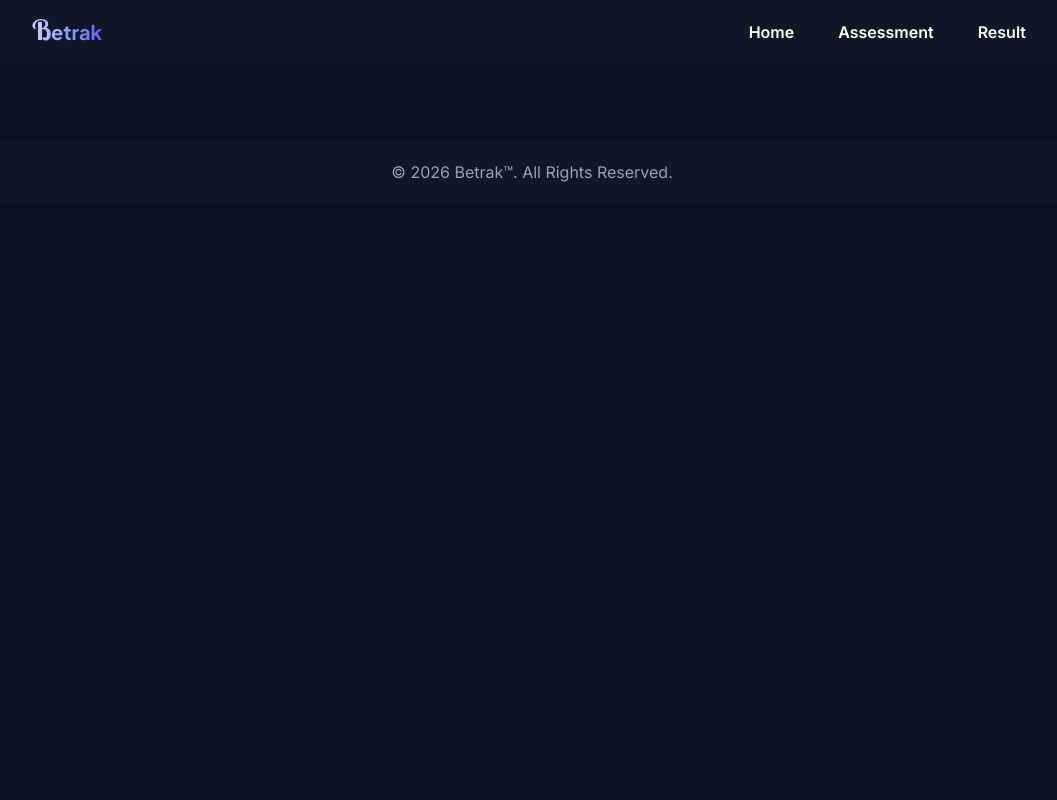
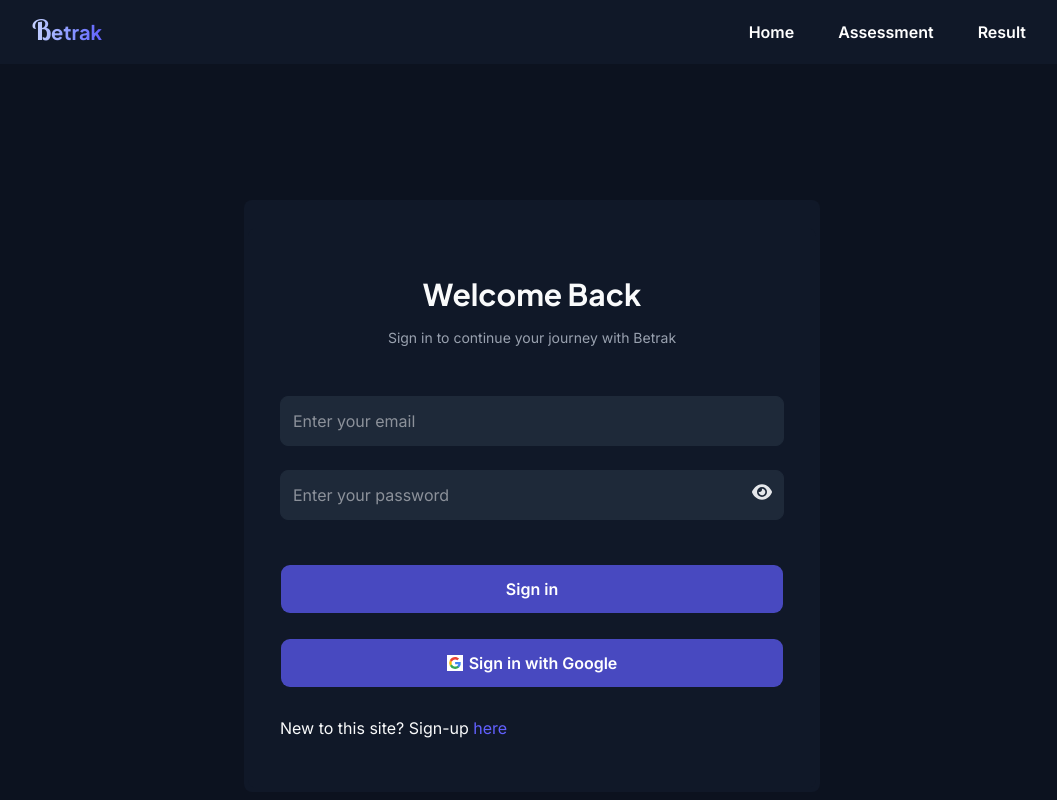
Before and after one commit to tahmid-khan-hub/Betrak, a Next.js app in the folder betrak-frontend/: page /sign-in in a window 1280 px wide. Shown: the top 800 px of the page, without its empty margins (108-1165 px from the left). Built offline with nearby package versions, Linux system fonts and the light colour scheme.

Commit message:
Add SignInFormFields component, structure the SignInPageClientSide

```diff
--- /dev/null
+++ b/betrak-frontend/src/app/sign-in/components/SignInFormFields.tsx
@@ -0,0 +1,46 @@
+import { Button } from "@/components/ui/button";
+import { useState } from "react";
+import { FaEye, FaEyeSlash } from "react-icons/fa6";
+
+interface SignInFormProps { callbackUrl: string; }
+
+const SignInFormFields = ({ callbackUrl }: SignInFormProps) => {
+  const [showPassword, setShowPassword] = useState(false);
+  return (
+    <div>
+      <form className="space-y-4 text-gray-50">
+        <input
+          type="email"
+          name="email"
+          placeholder="Enter your email"
+          className="w-full p-3 mb-6 bg-gray-800 border border-gray-800 hover:border-indigo-500 rounded-md focus:outline-none focus:ring-2 focus:ring-indigo-500 focus:border-transparent"
+          required
+        />
+        <div className="relative">
+          <input
+            type={showPassword ? "text" : "password"}
+            name="password"
+            placeholder="Enter your password"
+            className="w-full p-3 mb-2 bg-gray-800 border border-gray-800 hover:border-indigo-500 rounded-md pr-10 focus:outline-none focus:ring-2 focus:ring-indigo-500 focus:border-transparent"
+            required
+          />
+          <span
+            className="absolute text-xl right-3 top-5.5 -translate-y-1/2 cursor-pointer text-gray-200"
+            onClick={() => setShowPassword(!showPassword)}
+          >
+            {showPassword ? <FaEyeSlash /> : <FaEye />}
+          </span>
+        </div>
+
+        <Button
+          type="submit"
+          className="bg-indigo-500/70 text-white hover:bg-indigo-600/70 py-6 btn-outline rounded-lg font-semibold text-[16px] w-full mt-5"
+        >
+          Sign in
+        </Button>
+      </form>
+    </div>
+  );
+};
+
+export default SignInFormFields;
--- a/betrak-frontend/src/app/sign-in/components/SignInPageClientSide.tsx
+++ b/betrak-frontend/src/app/sign-in/components/SignInPageClientSide.tsx
@@ -1,10 +1,70 @@
-"use client"
+"use client";
+import { useSearchParams } from "next/navigation";
+import { motion } from "framer-motion";
+import { Button } from "@/components/ui/button";
+import { signIn } from "next-auth/react";
+import Link from "next/link";
+import SignInFormFields from "./SignInFormFields";
+
 const SignInPageClientSide = () => {
-    return (
-        <div>
+  const searchParams = useSearchParams();
+  const callbackUrl = searchParams.get("callbackUrl") || "/";
+  return (
+    <div className="w-full min-h-screen flex items-center justify-center px-2 overflow-x-hidden bg-[#0c121f]">
+      <motion.div
+        initial={{ opacity: 0, x: 30 }}
+        animate={{ opacity: 1, x: 0 }}
+        transition={{ duration: 0.6 }}
+        className="bg-gray-900 w-full max-w-xl p-1 rounded-md mt-16"
+      >
+        <div className="bg-gray-900 w-full max-w-xl p-8 space-y-6 rounded-md mt-6">
+          {/* Title */}
+          <h2 className="jakartaSans text-3xl font-bold text-center pt-4 text-gray-50">
+            Welcome Back
+          </h2>
+          <p className="text-center text-sm text-gray-400 -mt-2 mb-12">
+            Sign in to continue your journey with Betrak
+          </p>
 
+          {/* Form */}
+          <SignInFormFields callbackUrl={callbackUrl} />
+
+          {/* Google Login */}
+          <Button
+            onClick={() => signIn("google", { callbackUrl })}
+            type="button"
+            className=" bg-indigo-500/70 text-white hover:bg-indigo-600/70 py-6 btn-outline rounded-lg font-semibold text-[16px] w-full"
+          >
+            <svg aria-label="Google logo"
+              width="20" height="20"
+              xmlns="http://www.w3.org/2000/svg"
+              viewBox="0 0 512 512"
+            >
+              <g>{" "}
+                <path d="m0 0H512V512H0" fill="#fff"></path>
+                <path fill="#34a853" d="M153 292c30 82 118 95 171 60h62v48A192 192 0 0190 341"
+                ></path>
+                <path fill="#4285f4" d="m386 400a140 175 0 0053-179H260v74h102q-7 37-38 57"
+                ></path>
+                <path fill="#fbbc02" d="m90 341a208 200 0 010-171l63 49q-12 37 0 73"
+                ></path>
+                <path fill="#ea4335" d="m153 219c22-69 116-109 179-50l55-54c-78-75-230-72-297 55"
+                ></path>{" "} </g>
+            </svg>
+            Sign in with Google
+          </Button>
+
+          {/* link of sign in page */}
+          <p className="mb-4 mt-1 text-gray-50">
+            New to this site? Sign-up{" "}
+            <Link className="text-indigo-500 hover:underline" href={"/sign-up"}>
+              here
+            </Link>
+          </p>
         </div>
-    );
+      </motion.div>
+    </div>
+  );
 };
 
 export default SignInPageClientSide;
```
